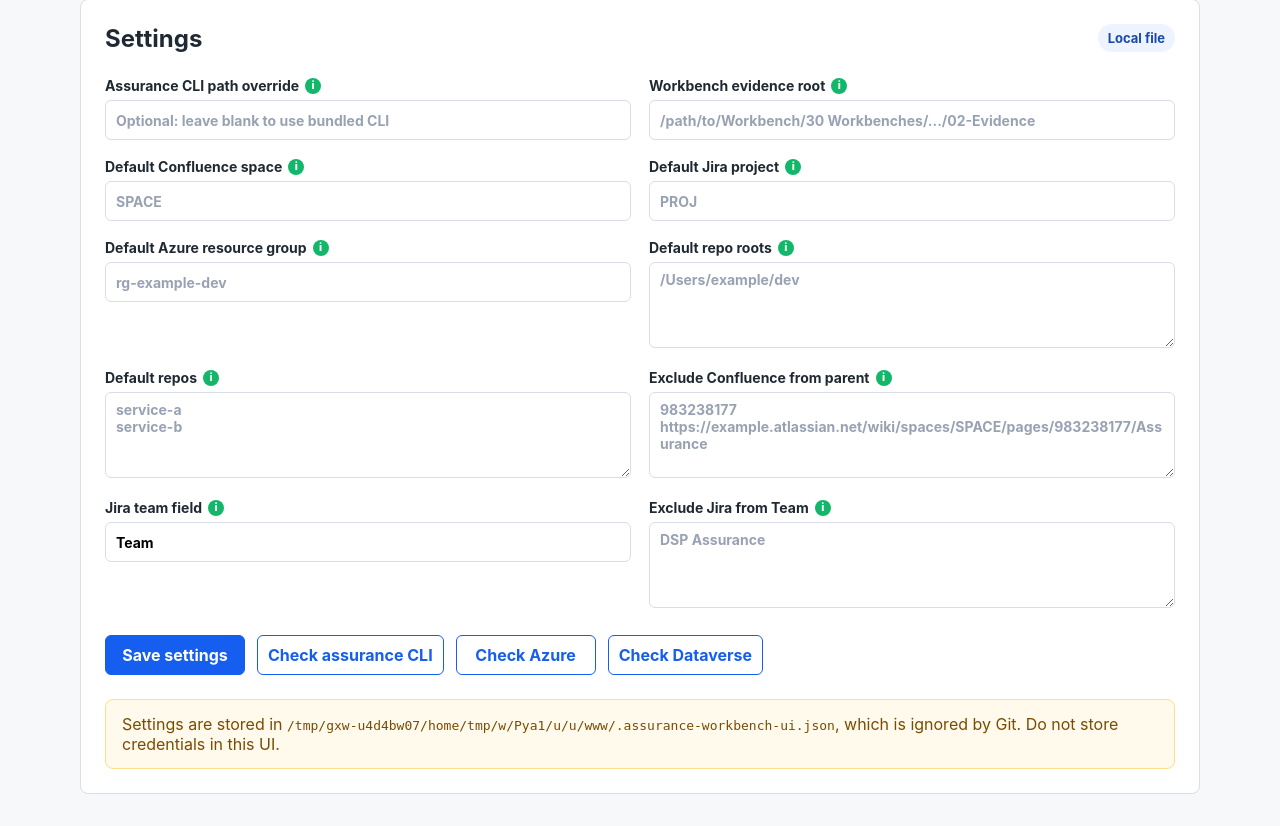
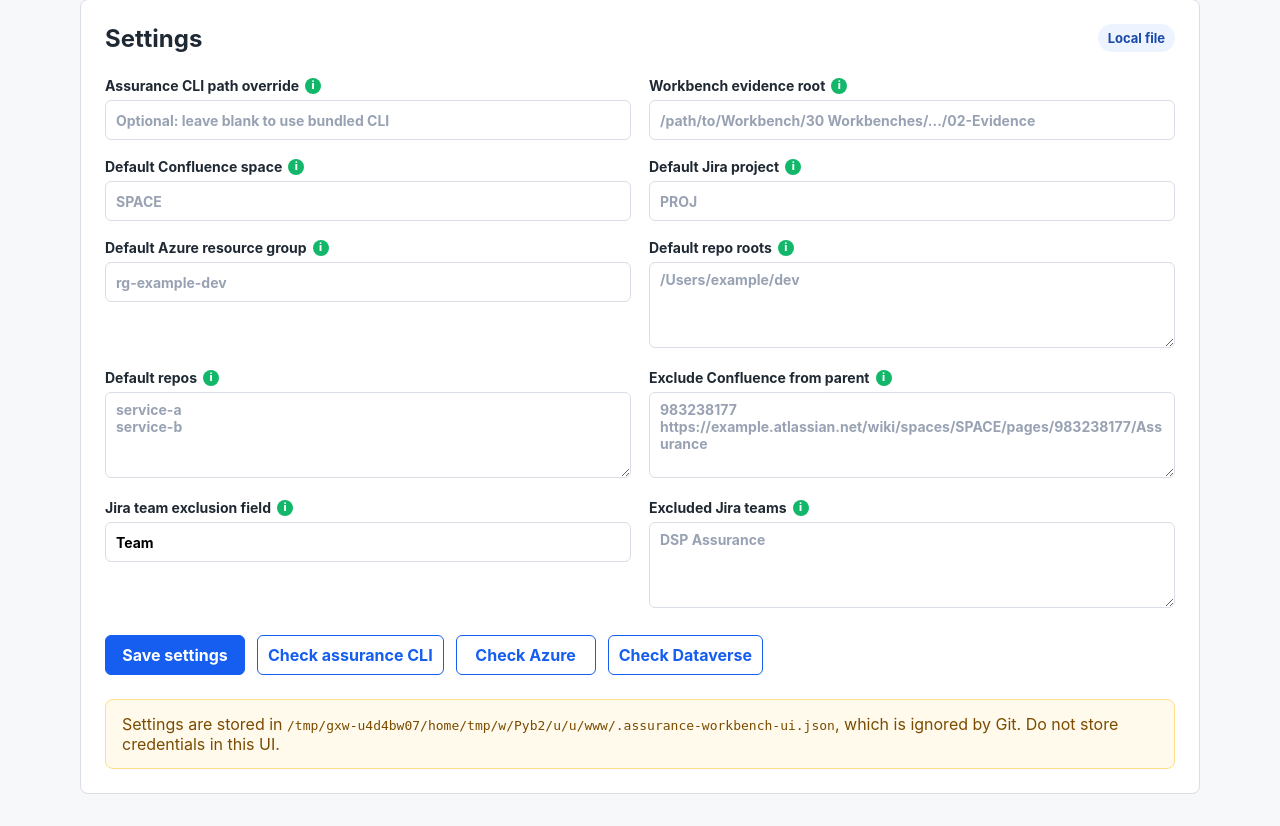
Before and after one commit to richlee-cgi/assurance-workbench-ui, a FastAPI app: page /settings in a window 1280 px wide. Shown: the part 121-947 px from the top of the page. Run offline with FastAPI, Linux system fonts and the light colour scheme; some libraries are stand-ins or nearby versions.

Commit message:
Clarify Jira team exclusion wording

```diff
--- a/app/templates/settings.html
+++ b/app/templates/settings.html
@@ -51,12 +51,12 @@
     </label>
 
     <label>
-      <span class="field-title">Jira team field <span class="info-tooltip" tabindex="0" aria-label="Jira field used for team exclusions, usually Team or a customfield ID.">i<span class="tooltip-content" role="tooltip">Jira field used for team exclusions, usually Team or a customfield ID.</span></span></span>
+      <span class="field-title">Jira team exclusion field <span class="info-tooltip" tabindex="0" aria-label="Jira field used when applying excluded team names, usually Team or a customfield ID.">i<span class="tooltip-content" role="tooltip">Jira field used when applying excluded team names, usually Team or a customfield ID.</span></span></span>
       <input type="text" name="jira_team_field" value="{{ settings.jira_team_field }}" placeholder="Team or customfield_12345">
     </label>
 
     <label>
-      <span class="field-title">Exclude Jira from Team <span class="info-tooltip" tabindex="0" aria-label="Exact Jira team names to exclude from evidence results.">i<span class="tooltip-content" role="tooltip">Exact Jira team names to exclude from evidence results.</span></span></span>
+      <span class="field-title">Excluded Jira teams <span class="info-tooltip" tabindex="0" aria-label="Exact Jira team names to remove from evidence results.">i<span class="tooltip-content" role="tooltip">Exact Jira team names to remove from evidence results.</span></span></span>
       <textarea name="exclude_jira_teams" placeholder="DSP Assurance">{{ settings.exclude_jira_teams }}</textarea>
     </label>
 
```
Also changed, not shown: tests/test_app.py (+2 -1 lines), README.md.
